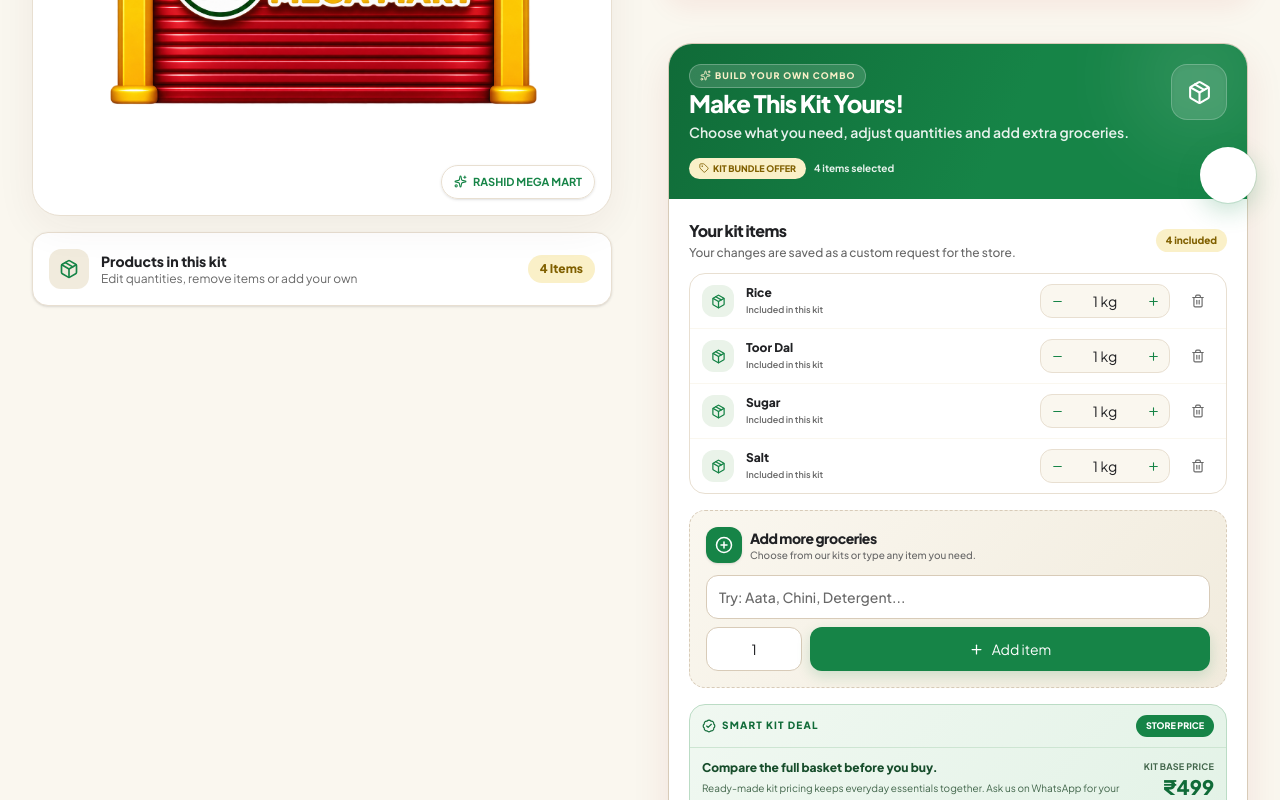
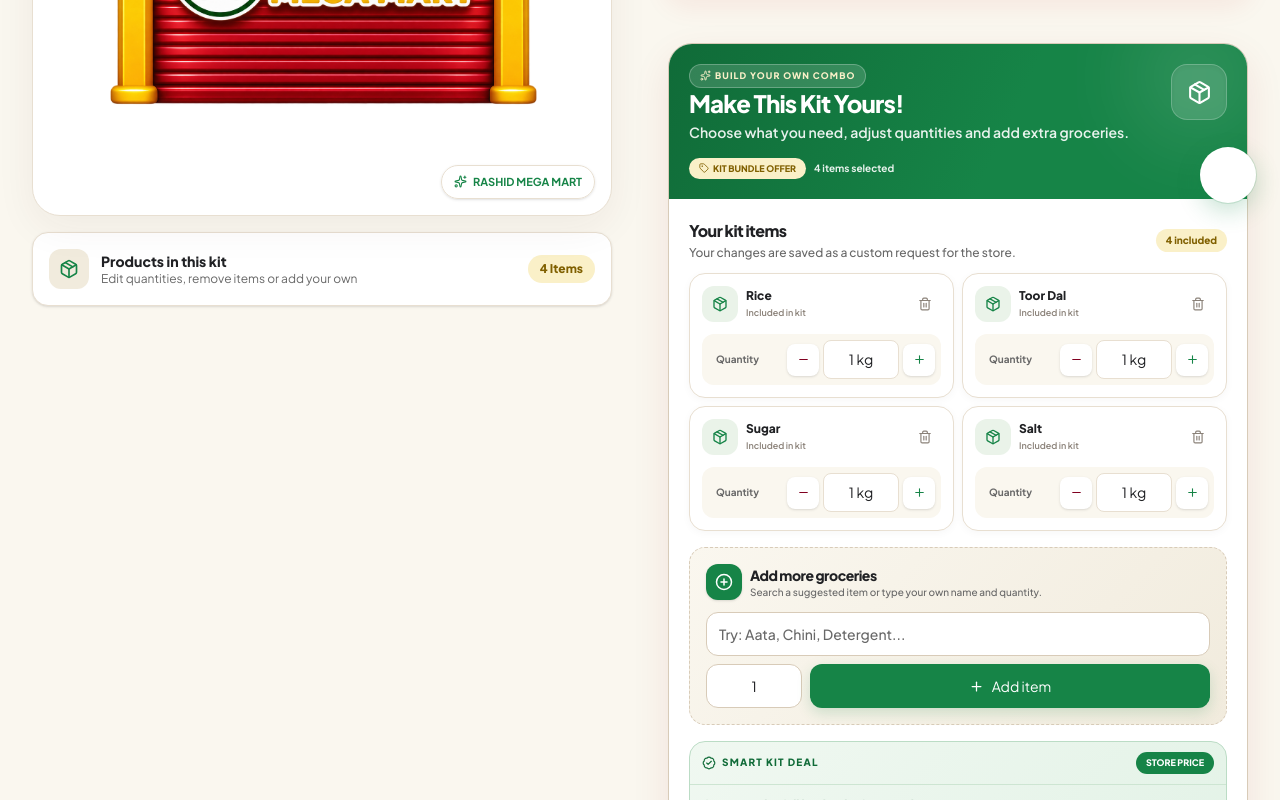
Before and after one commit to NoorTechnologies/rashidmegamartv0.1, a Next.js app: page /kits/basic-kitchen in a window 1280 px wide. Shown: the part 573-1373 px from the top of the page. Built offline with nearby package versions, Linux system fonts and the light colour scheme.

Commit message:
Simplify grocery kit item editor and quantity controls

```diff
--- a/src/components/KitCustomizer.tsx
+++ b/src/components/KitCustomizer.tsx
@@ -134,23 +134,28 @@ export default function KitCustomizer({ kit }: { kit: GroceryKit }) {
           <span className="rounded-full bg-[#FAF0C8] px-2.5 py-1 text-[10px] font-black text-[#806000]">{contents.length} included</span>
         </div>
 
-        <div className="overflow-hidden rounded-2xl border border-[#E8DFD1] bg-white">
+        <div className="grid gap-2 sm:grid-cols-2">
           {contents.map((line, index) => (
-            <div key={`${kit.id}-${index}-${displayCatalogue(line.name)}`} className="rmm-grocery-row flex items-center gap-2 border-b border-[#FAF7EF] px-2.5 py-2.5 last:border-b-0 sm:gap-3 sm:px-3">
-              <span className="flex size-8 shrink-0 items-center justify-center rounded-xl bg-[#EAF3E9] text-[#168447]"><Package size={15} /></span>
-              <div className="min-w-0 flex-1">
-                <p className="break-words text-[11px] font-extrabold leading-4 text-[#202124] sm:text-xs">{displayCatalogue(line.name)}</p>
-                <p className="mt-0.5 text-[9px] font-semibold text-[#686868]">Included in this kit</p>
+            <div key={`${kit.id}-${index}-${displayCatalogue(line.name)}`} className="rounded-2xl border border-[#E8DFD1] bg-white p-3 shadow-[0_2px_8px_rgba(32,33,36,.035)]">
+              <div className="flex min-w-0 items-center gap-2">
+                <span className="flex size-9 shrink-0 items-center justify-center rounded-xl bg-[#EAF3E9] text-[#168447]"><Package size={16} /></span>
+                <div className="min-w-0 flex-1">
+                  <p className="break-words text-xs font-extrabold leading-4 text-[#202124]">{displayCatalogue(line.name)}</p>
+                  <p className="mt-0.5 text-[9px] font-semibold text-[#8A8178]">Included in kit</p>
+                </div>
+                <button type="button" aria-label={`Remove ${line.name}`} onClick={() => saveContents(contents.filter((_, i) => i !== index))} className="flex size-8 shrink-0 items-center justify-center rounded-lg text-[#8A8178] transition hover:bg-red-50 hover:text-red-600"><Trash2 size={14} /></button>
               </div>
-              <div className="flex shrink-0 items-center rounded-xl border border-[#E8DFD1] bg-[#FAF7EF] p-0.5">
-                <button type="button" aria-label={`Decrease ${line.name}`} disabled={!isValidGroceryQuantity(line.quantity)} onClick={() => saveContents(contents.map((entry, i) => i === index ? { ...entry, quantity: adjustQuantity(entry.quantity, -1) } : entry))} className="rmm-quantity-button size-7 rounded-lg text-[#800020] hover:bg-[#F1EBDD] disabled:cursor-not-allowed disabled:opacity-35"><Minus size={13} /></button>
-                <input aria-label={`${line.name} quantity`} value={displayCatalogue(line.quantity)} onChange={(event) => saveContents(contents.map((entry, i) => i === index ? { ...entry, quantity: event.target.value.slice(0, 24) } : entry))} className="w-[58px] bg-transparent text-center text-[10px] font-extrabold text-[#202124] outline-none sm:w-[68px]" />
-                <button type="button" aria-label={`Increase ${line.name}`} disabled={!isValidGroceryQuantity(line.quantity)} onClick={() => saveContents(contents.map((entry, i) => i === index ? { ...entry, quantity: adjustQuantity(entry.quantity, 1) } : entry))} className="rmm-quantity-button size-7 rounded-lg text-[#800020] hover:bg-[#F1EBDD] disabled:cursor-not-allowed disabled:opacity-35"><Plus size={13} /></button>
+              <div className="mt-3 flex items-center justify-between gap-2 rounded-xl bg-[#FAF7EF] p-1.5">
+                <span className="pl-2 text-[10px] font-bold text-[#686868]">Quantity</span>
+                <div className="flex items-center gap-1">
+                  <button type="button" aria-label={`Decrease ${line.name}`} disabled={!isValidGroceryQuantity(line.quantity)} onClick={() => saveContents(contents.map((entry, i) => i === index ? { ...entry, quantity: adjustQuantity(entry.quantity, -1) } : entry))} className="flex size-8 items-center justify-center rounded-lg bg-white text-[#800020] shadow-sm hover:bg-[#F1EBDD] disabled:opacity-35"><Minus size={13} /></button>
+                  <input aria-label={`${line.name} quantity`} value={displayCatalogue(line.quantity)} onChange={(event) => saveContents(contents.map((entry, i) => i === index ? { ...entry, quantity: event.target.value.slice(0, 24) } : entry))} className="w-[76px] rounded-lg border border-[#E8DFD1] bg-white px-1 py-2 text-center text-[11px] font-extrabold text-[#202124] outline-none focus:border-[#168447]" />
+                  <button type="button" aria-label={`Increase ${line.name}`} disabled={!isValidGroceryQuantity(line.quantity)} onClick={() => saveContents(contents.map((entry, i) => i === index ? { ...entry, quantity: adjustQuantity(entry.quantity, 1) } : entry))} className="flex size-8 items-center justify-center rounded-lg bg-white text-[#168447] shadow-sm hover:bg-[#EAF3E9] disabled:opacity-35"><Plus size={13} /></button>
+                </div>
               </div>
-              <button type="button" aria-label={`Remove ${line.name}`} onClick={() => saveContents(contents.filter((_, i) => i !== index))} className="flex size-8 shrink-0 items-center justify-center rounded-xl text-[#686868] transition hover:bg-[#F1EBDD] hover:text-[#800020]"><Trash2 size={14} /></button>
             </div>
           ))}
-          {contents.length === 0 && <p className="px-4 py-6 text-center text-xs font-semibold text-[#686868]">No original items left. Add the groceries you want below.</p>}
+          {contents.length === 0 && <p className="rounded-2xl border border-dashed border-[#D8CBB8] bg-[#FAF7EF] px-4 py-6 text-center text-xs font-semibold text-[#686868] sm:col-span-2">No original items left. Add the groceries you want below.</p>}
         </div>
 
         <div className="mt-4 rounded-2xl border border-dashed border-[#D8CBB8] bg-[linear-gradient(135deg,#FAF7EF_0%,#F1EBDD_100%)] p-3 sm:p-4">
@@ -158,7 +163,7 @@ export default function KitCustomizer({ kit }: { kit: GroceryKit }) {
             <span className="flex size-9 items-center justify-center rounded-xl bg-[#168447] text-white shadow-sm"><PlusCircle size={18} /></span>
             <div>
               <h3 className="text-xs font-black text-[#202124] sm:text-sm">Add more groceries</h3>
-              <p className="text-[10px] font-medium text-[#686868]">Choose from our kits or type any item you need.</p>
+              <p className="text-[10px] font-medium text-[#686868]">Search a suggested item or type your own name and quantity.</p>
             </div>
           </div>
           <input list={`grocery-options-${kit.id}`} value={newItem} onChange={(event) => { setNewItem(event.target.value); setError(""); }} placeholder="Try: Aata, Chini, Detergent..." aria-label="Add grocery item" maxLength={70} className="mt-3 min-h-11 w-full rounded-xl border border-[#D8CBB8] bg-white px-3 text-xs font-semibold text-[#202124] outline-none transition placeholder:font-medium placeholder:text-[#686868] focus:border-[#800020] focus:ring-3 focus:ring-[#800020]/10" />
```
